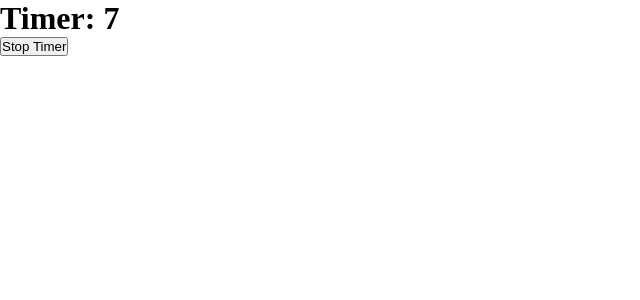
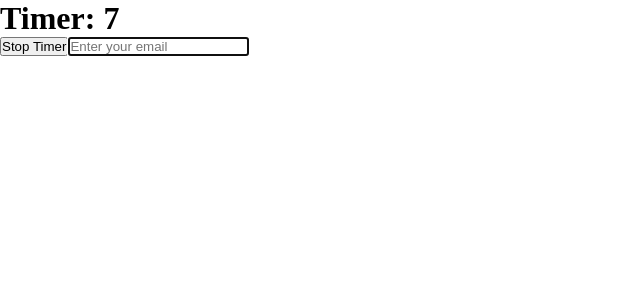
Before and after one commit to HaithamAbuDraz/react-course, a React (Vite) app: page / in a window 1280 px wide. Shown: the top 300 px of the page, without its empty margins (0-640 px from the left). Built offline with nearby package versions, Linux system fonts and the light colour scheme.

Commit message:
Add email input with auto-focus using useRef

```diff
--- a/src/App.jsx
+++ b/src/App.jsx
@@ -2,6 +2,8 @@ import { useEffect, useRef, useState } from 'react';
 
 const App = () => {
   const intervalRef = useRef(null);
+  const inputRef = useRef(null);
+
   const [timer, setTimer] = useState(0);
 
   useEffect(() => {
@@ -10,6 +12,10 @@ const App = () => {
     }, 1000);
 
     return () => clearInterval(intervalRef.current);
+  }, []);
+
+  useEffect(() => {
+    inputRef.current.focus();
   }, []);
 
   return (
@@ -22,6 +28,7 @@ const App = () => {
         >
           Stop Timer
         </button>
+        <input ref={inputRef} type='email' placeholder='Enter your email' />
       </div>
     </>
   );
```
